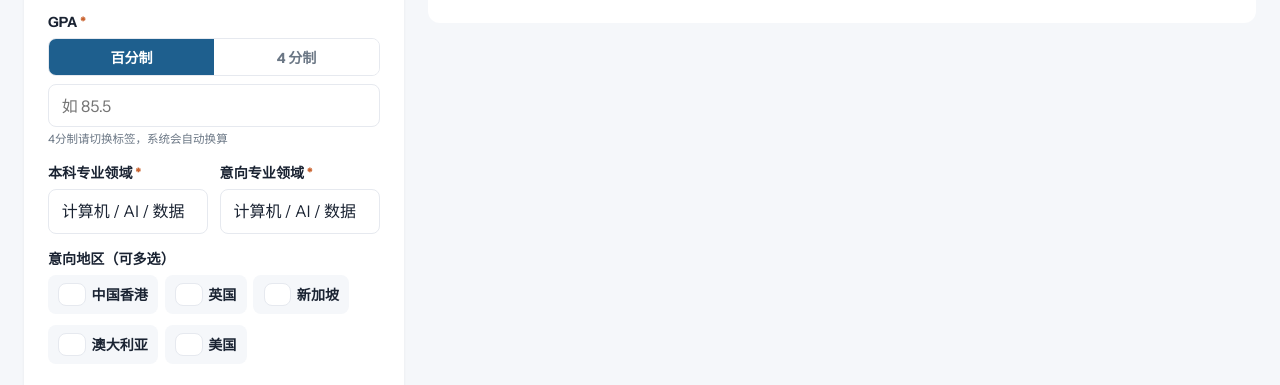
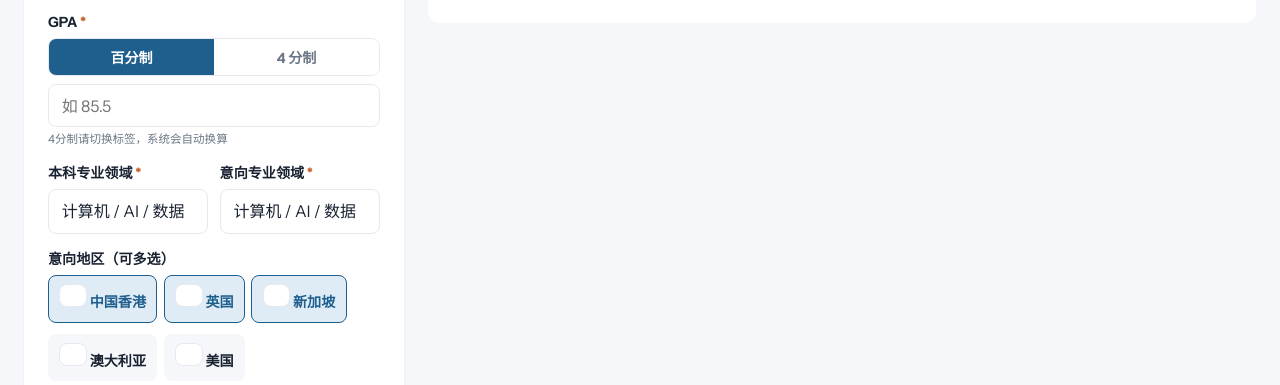
Before and after one commit to yangguangru/chengmuXT, a plain HTML site: page index.html in a window 1280 px wide. Shown: the part 372-757 px from the top of the page. Drawn offline with Linux system fonts and the light colour scheme.

Commit message:
fix: 地区选择改为原生HTML复选框(去掉JS动态创建), 加选中态视觉反馈

```diff
--- a/assets/app.js
+++ b/assets/app.js
@@ -372,21 +372,8 @@
   undergradMajorSel.addEventListener('change', updateCrossStatus);
   fieldSel.addEventListener('change', updateCrossStatus);
 
-  // ==================== 地区多选 ====================
-  var regions = ['中国香港', '英国', '新加坡', '澳大利亚', '美国'];
+  // ==================== 语言类型切换 ====================
   var regionChecks = document.getElementById('region-checks');
-  regions.forEach(function(r, i) {
-    var lbl = document.createElement('label');
-    var cb = document.createElement('input');
-    cb.type = 'checkbox';
-    cb.value = r;
-    cb.checked = (i < 3);
-    lbl.appendChild(cb);
-    lbl.appendChild(document.createTextNode(r));
-    regionChecks.appendChild(lbl);
-  });
-
-  // ==================== 语言类型切换 ====================
   var langTypeSelect = document.getElementById('lang-type');
   var langInputGroup = document.getElementById('lang-input-group');
   var langInput = document.getElementById('lang-score');
--- a/index.html
+++ b/index.html
@@ -318,7 +318,7 @@
       position: relative;
       z-index: 1;
     }
-    .region-checks label {
+    .region-label {
       display: flex;
       align-items: center;
       gap: 0.35rem;
@@ -327,12 +327,19 @@
       padding: 0.5rem 0.65rem;
       background: var(--bg2);
       border-radius: var(--radius-sm);
-      transition: background 0.12s;
+      transition: background 0.12s, box-shadow 0.12s;
       -webkit-tap-highlight-color: transparent;
-      /* 不在 label 上设 user-select:none，iOS 会吞掉 checkbox 的 tap 事件 */
+      border: 1px solid transparent;
+      font-weight: 500;
     }
-    .region-checks label:active { background: #dde3ec; }
-    .region-checks input[type="checkbox"] {
+    .region-label:active { background: #dde3ec; }
+    .region-label.selected {
+      background: #e0ecf5;
+      border-color: var(--accent);
+      color: var(--accent);
+      font-weight: 700;
+    }
+    .region-label input[type="checkbox"] {
       width: 20px;
       height: 20px;
       min-width: 20px;
@@ -679,7 +686,13 @@
 
         <div class="form-group">
           <label>意向地区（可多选）</label>
-          <div class="region-checks" id="region-checks"></div>
+          <div class="region-checks" id="region-checks">
+            <label class="region-label selected"><input type="checkbox" value="中国香港" checked onchange="this.parentElement.classList.toggle('selected',this.checked)"> 中国香港</label>
+            <label class="region-label selected"><input type="checkbox" value="英国" checked onchange="this.parentElement.classList.toggle('selected',this.checked)"> 英国</label>
+            <label class="region-label selected"><input type="checkbox" value="新加坡" checked onchange="this.parentElement.classList.toggle('selected',this.checked)"> 新加坡</label>
+            <label class="region-label"><input type="checkbox" value="澳大利亚" onchange="this.parentElement.classList.toggle('selected',this.checked)"> 澳大利亚</label>
+            <label class="region-label"><input type="checkbox" value="美国" onchange="this.parentElement.classList.toggle('selected',this.checked)"> 美国</label>
+          </div>
         </div>
 
         <!-- 第二部分：语言成绩 -->
```
